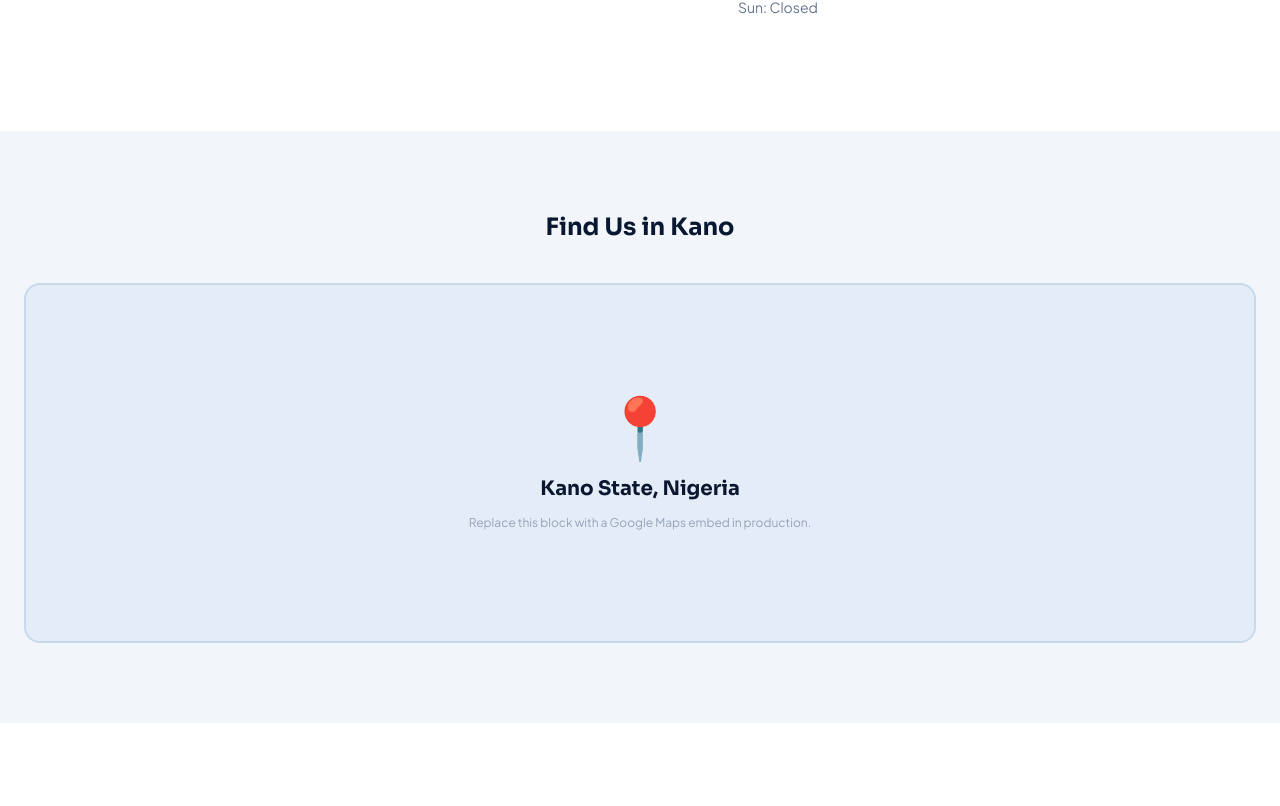
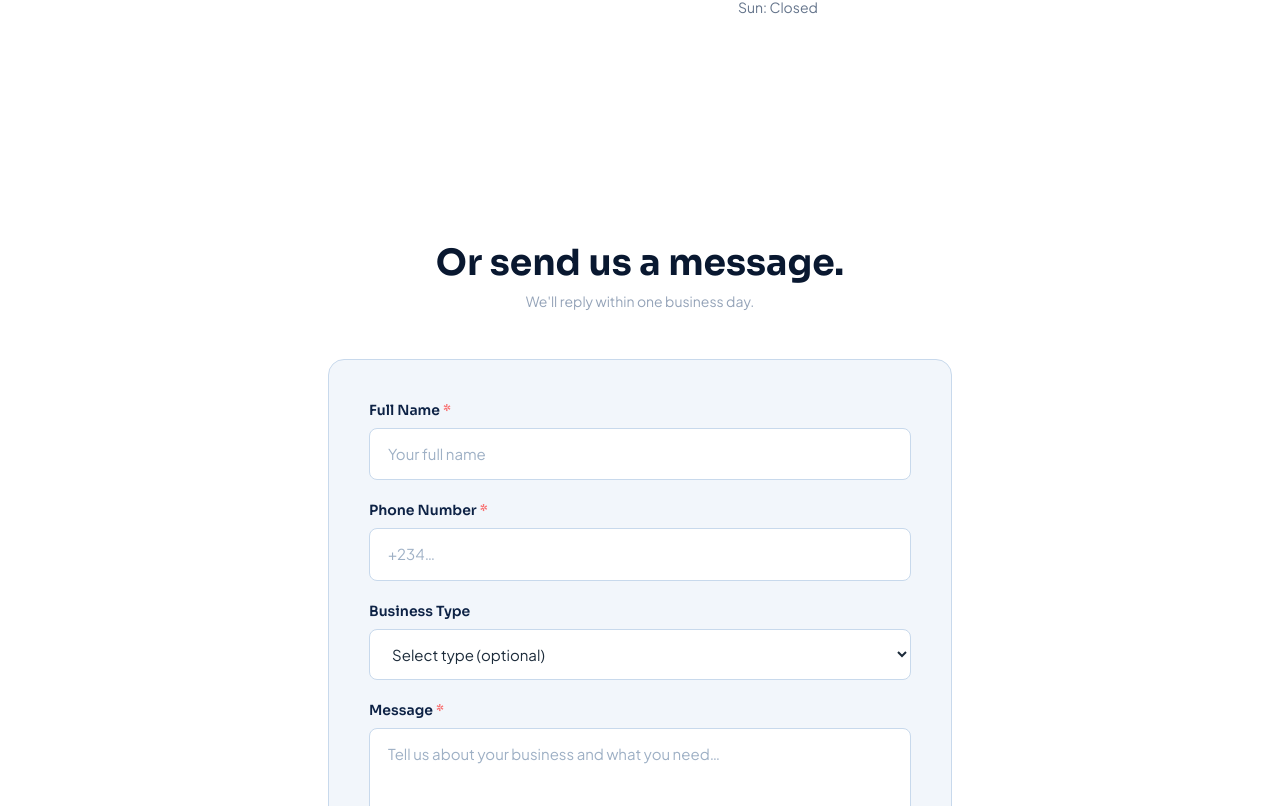
Before and after one commit to MR-MIKE001/EdmondTechService, a React (Vite) app: page /contact in a window 1280 px wide. Shown: the part 1014-1820 px from the top of the page. Built offline with nearby package versions, Linux system fonts and the light colour scheme.

Commit message:
first commit

```diff
--- a/src/pages/About.tsx
+++ b/src/pages/About.tsx
@@ -122,7 +122,7 @@ export default function About() {
                 <div className="text-6xl mb-5" aria-hidden="true">🗺️</div>
                 <p className="font-bold text-xl font-display text-navy-900 mb-2">Kano State, Nigeria</p>
                 <p className="text-slate-400 text-xs text-center px-12">
-                  Replace this placeholder with a Google Maps embed for production.
+                 No 1 airport road by Dan Tata house opposite signature bank before International hospital, Kano, Nigeria
                 </p>
               </div>
             </Reveal>
--- a/src/pages/Contact.tsx
+++ b/src/pages/Contact.tsx
@@ -76,32 +76,6 @@ export default function Contact() {
         </div>
       </section>
 
-      {/* ── Map ── */}
-      <section className="py-0 bg-steel-50" aria-labelledby="map-h">
-        <div className="max-w-7xl mx-auto px-6 py-20">
-          <h2 id="map-h" className="text-2xl font-bold text-center mb-10 font-display text-navy-900">
-            Find Us in Kano
-          </h2>
-          {/*
-            PRODUCTION: Replace this div with a Google Maps embed:
-            <iframe
-              src="https://www.google.com/maps/embed?pb=YOUR_EMBED_PARAMS"
-              width="100%" height="400" style={{ border: 0 }}
-              allowFullScreen loading="lazy"
-              title="Edmond Tech Services — office location in Kano"
-            />
-          */}
-          <div className="rounded-2xl flex flex-col items-center justify-center min-h-[360px]"
-            style={{ background: 'var(--s100)', border: '2px solid var(--s200)' }}
-            role="region" aria-label="Map placeholder — replace with Google Maps embed">
-            <div className="text-6xl mb-5" aria-hidden="true">📍</div>
-            <p className="font-bold text-xl font-display text-navy-900">Kano State, Nigeria</p>
-            <p className="text-slate-400 text-xs mt-3 text-center px-10">
-              Replace this block with a Google Maps embed in production.
-            </p>
-          </div>
-        </div>
-      </section>
 
       {/* ── Contact form ── */}
       <section className="py-28 bg-white" aria-labelledby="form-h">
```
